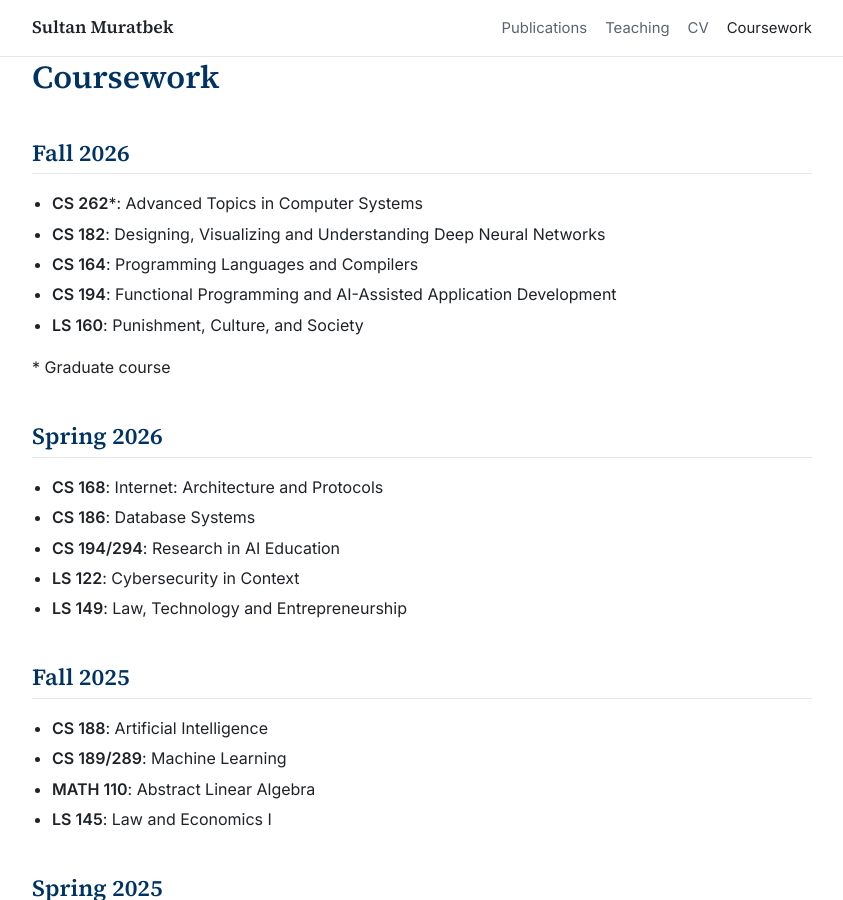
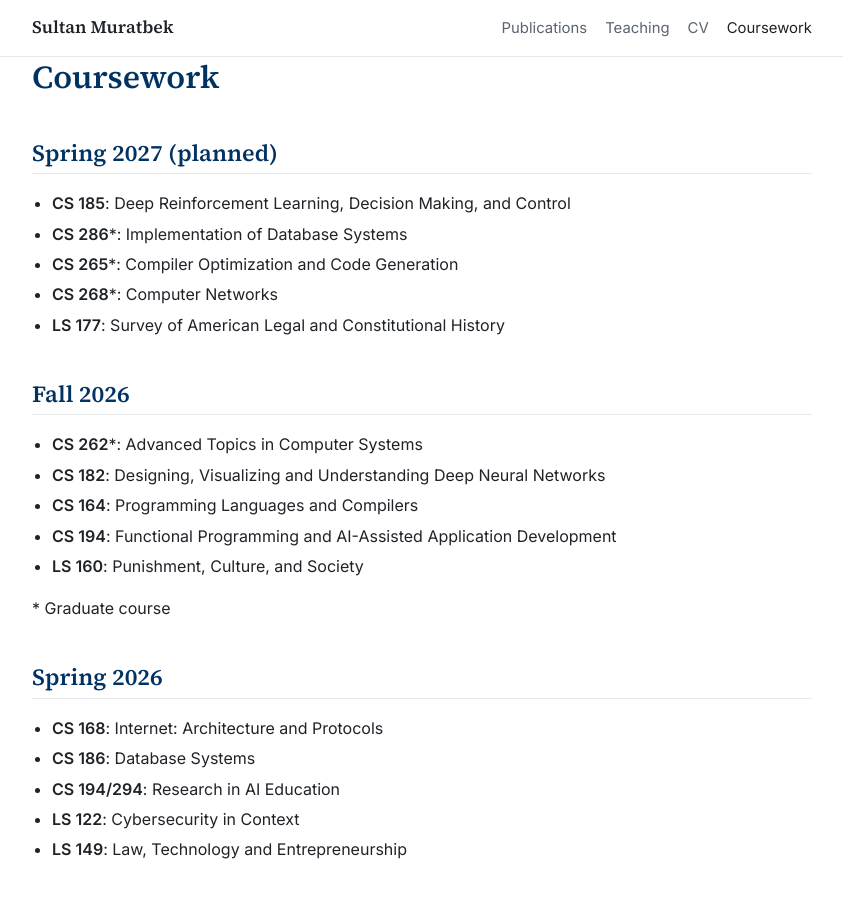
Before and after one commit to sultan-muratbek/sultan-muratbek.github.io, a Jekyll site: the page built from _pages/markdown.md, in a window 1280 px wide and 900 px high. Shown: the whole window, without its empty margins (218-1061 px from the left). Built offline with Jekyll 4.4.1, drawn with Linux system fonts in a browser that asks for light colours.

Commit message:
Add planned Spring 2027 coursework

```diff
--- a/_pages/markdown.md
+++ b/_pages/markdown.md
@@ -6,6 +6,13 @@ redirect_from:
   - /markdown.html
 ---
 
+
+## Spring 2027 (planned)
+- **CS 185**: Deep Reinforcement Learning, Decision Making, and Control
+- **CS 286**\*: Implementation of Database Systems
+- **CS 265**\*: Compiler Optimization and Code Generation
+- **CS 268**\*: Computer Networks
+- **LS 177**: Survey of American Legal and Constitutional History
 
 ## Fall 2026
 - **CS 262**\*: Advanced Topics in Computer Systems
```
